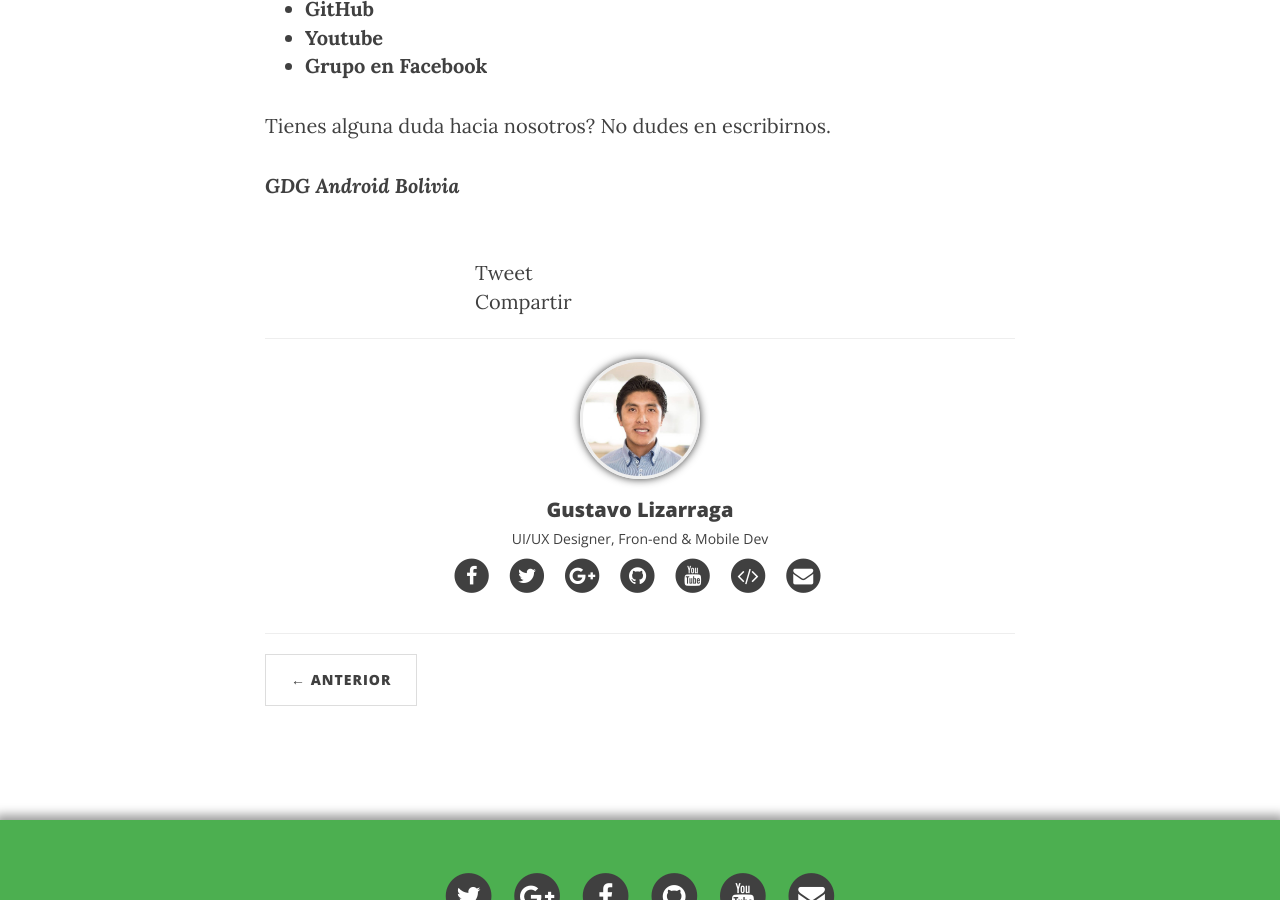
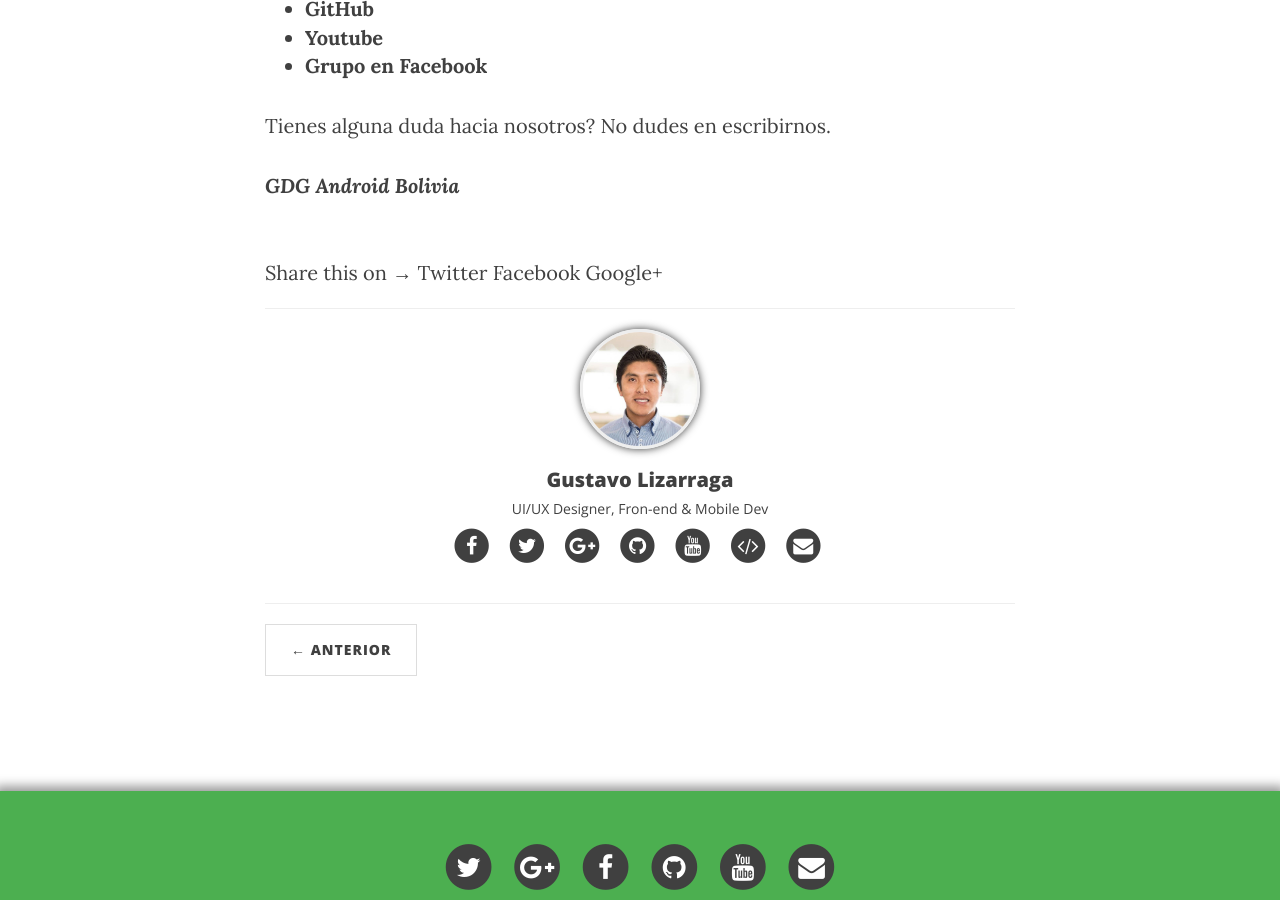
Before and after one commit to GDGAndroidBolivia/gdgandroidbolivia.github.io, a Jekyll site: the page built from _posts/2017-01-23-blog.markdown, in a window 1280 px wide and 900 px high, scrolled down 1491 px. Built offline with Jekyll 4.4.1, drawn with Linux system fonts in a browser that asks for light colours; nearby versions of some CDN libraries; comment, search, counter and statistics services are not loaded.

Commit message:
Modificacion en botones compartir

```diff
--- a/_includes/sharing.html
+++ b/_includes/sharing.html
@@ -1,33 +1,9 @@
+<div>
+    Share this on &rarr;
+    <a href="https://twitter.com/intent/tweet?text={{ page.title }}&url={{ site.url }}{{ page.url }}&via={{ site.twitter_username }}&related={{ site.twitter_username }}" rel="nofollow" target="_blank" title="Share on Twitter">Twitter</a>
 
-<div class="container">
-    <div class="row ">
-        <div class="col-xs-2"></div>
-        <div class="col-xs-8">
+    <a href="https://facebook.com/sharer.php?u={{ site.url }}{{ page.url }}" target="_blank" title="Share on Facebook">Facebook</a>
 
-        <!-- Twitter -->
-        <a href="https://twitter.com/share" class="twitter-share-button" data-via="GDGAndroidBo">Tweet</a>
-        <script>!function(d,s,id){var js,fjs=d.getElementsByTagName(s)[0],p=/^http:/.test(d.location)?'http':'https';if(!d.getElementById(id)){js=d.createElement(s);js.id=id;js.src=p+'://platform.twitter.com/widgets.js';fjs.parentNode.insertBefore(js,fjs);}}(document, 'script', 'twitter-wjs');</script>
+    <a href="https://plus.google.com/share?url={{ site.url }}{{ page.url }}" rel="nofollow" target="_blank" title="Share on Google+">Google+</a>
 
-        <!-- Google + -->
-        <div class="g-plus" data-action="share" data-annotation="bubble"></div>
-        <script src="https://apis.google.com/js/platform.js" async defer></script>
-
-        <!-- Facebook -->
-
-        <div id="fb-root"></div>
-        <script>(function(d, s, id) {
-          var js, fjs = d.getElementsByTagName(s)[0];
-          if (d.getElementById(id)) return;
-          js = d.createElement(s); js.id = id;
-          js.src = "//connect.facebook.net/es_LA/sdk.js#xfbml=1&version=v2.8&appId=376739759357428";
-          fjs.parentNode.insertBefore(js, fjs);
-        }(document, 'script', 'facebook-jssdk'));</script>
-
-        <div class="fb-share-button" data-href="{{site.url}}{{page.url}}" data-layout="button_count" data-size="small" data-mobile-iframe="true">
-          <a class="fb-xfbml-parse-ignore" target="_blank" href="https://www.facebook.com/sharer/sharer.php?u=https%3A%2F%2Fdevelopers.facebook.com%2Fdocs%2Fplugins%2F&amp;src=sdkpreparse">Compartir</a>
-        </div>
-
-    </div>
-    </div>
-    <div class="col-xs-2"></div>
 </div>
```
